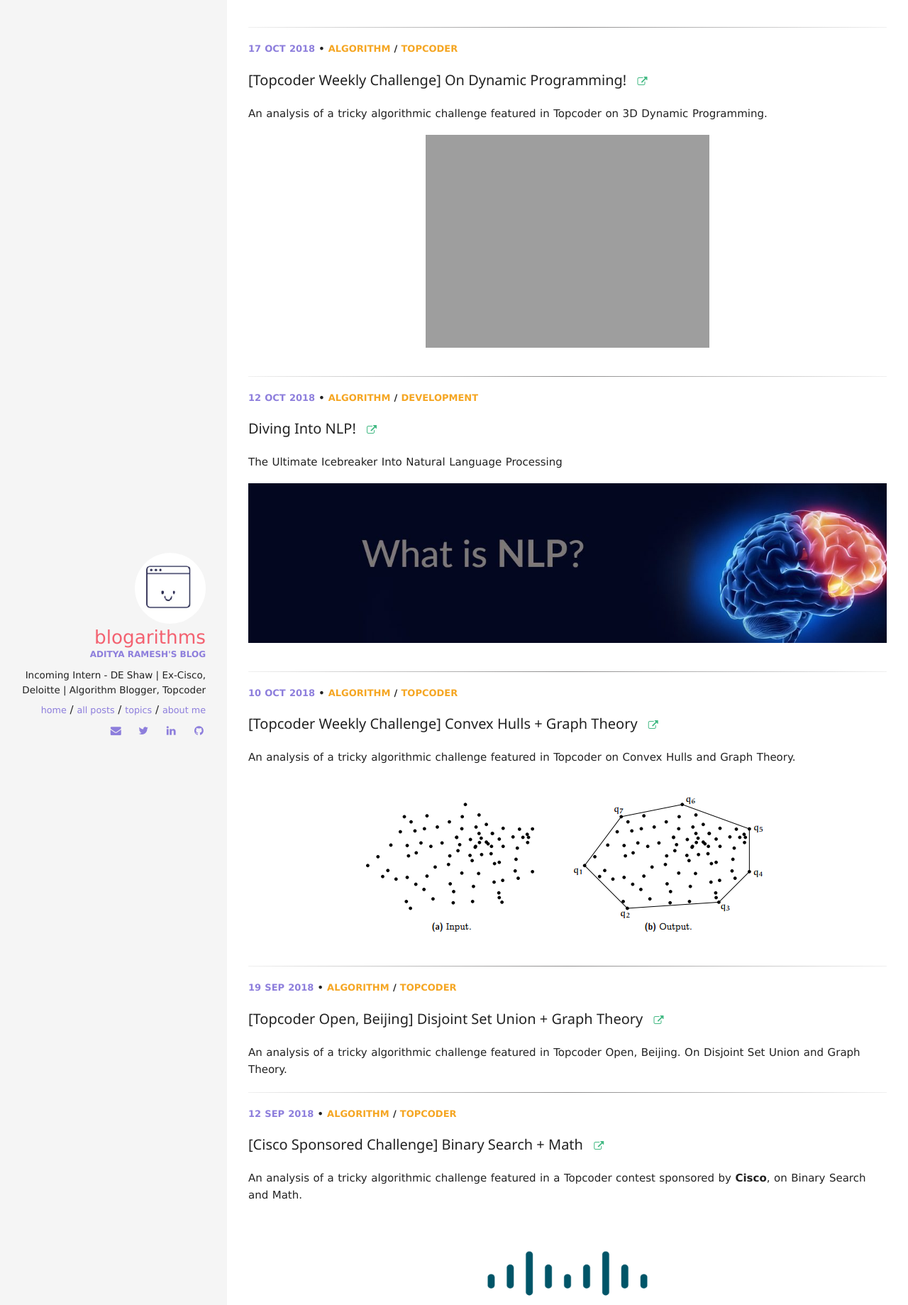
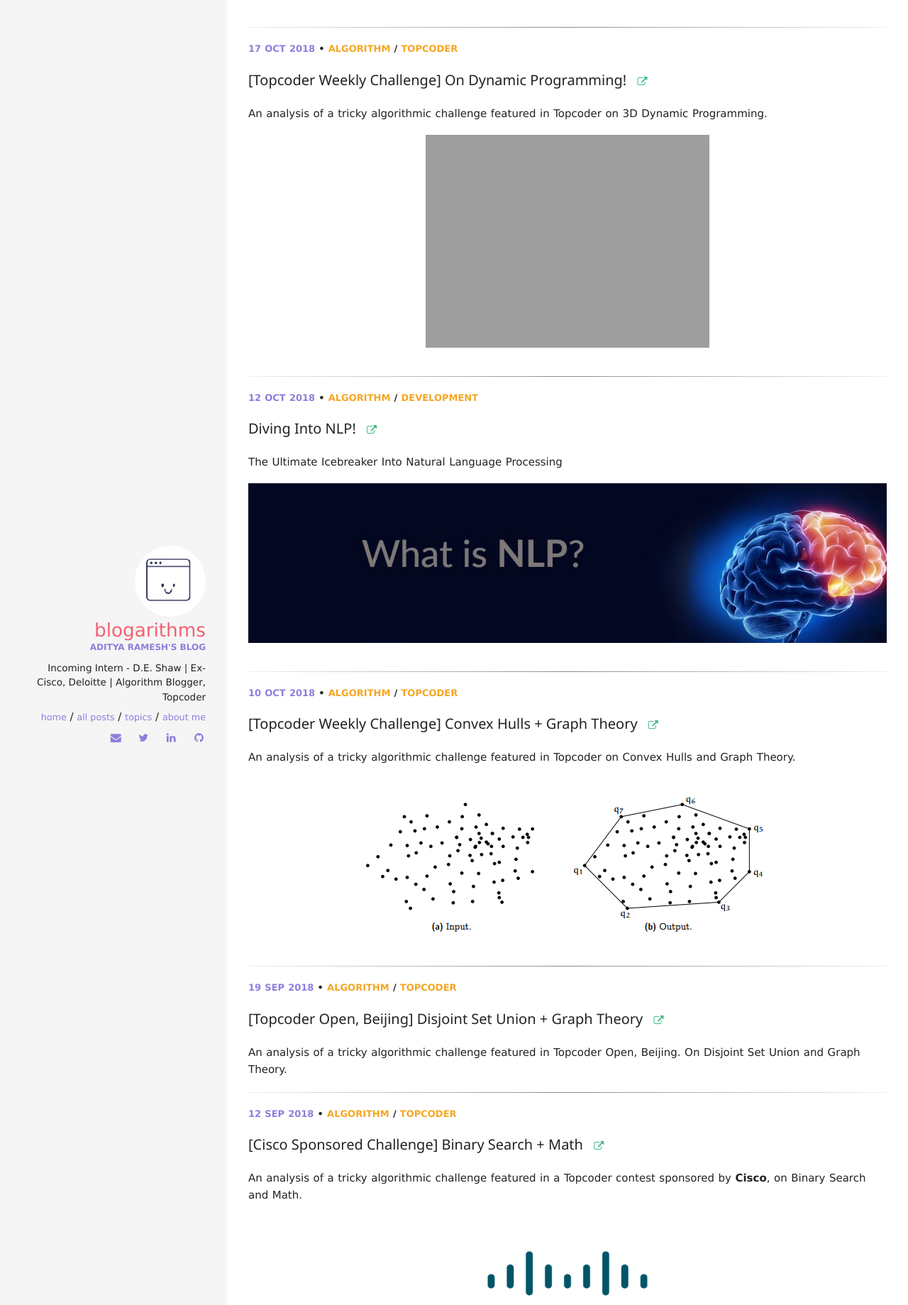
Before and after one commit to blogarithms/blogarithms.github.io, a Jekyll site: the page built from index.html, in a window 1280 px wide. Shown: the part 1550-3389 px from the top of the page at 71% size. Built offline with Jekyll 4.4.1, drawn with Linux system fonts in a browser that asks for light colours.

Commit message:
Fix headline

```diff
--- a/_config.yml
+++ b/_config.yml
@@ -38,7 +38,7 @@ owner:
   name: Blogarithms
   avatar: leonids-logo.png
   job: "Aditya Ramesh's Blog"
-  bio: "Incoming Intern - DE Shaw | Ex-Cisco, Deloitte | Algorithm Blogger, Topcoder"
+  bio: "Incoming Intern - D.E. Shaw | Ex-Cisco, Deloitte | Algorithm Blogger, Topcoder"
   email: ramesh.aditya@gmail.com
   disqus-shortname:
   twitter: AdityaRamesh98
```
